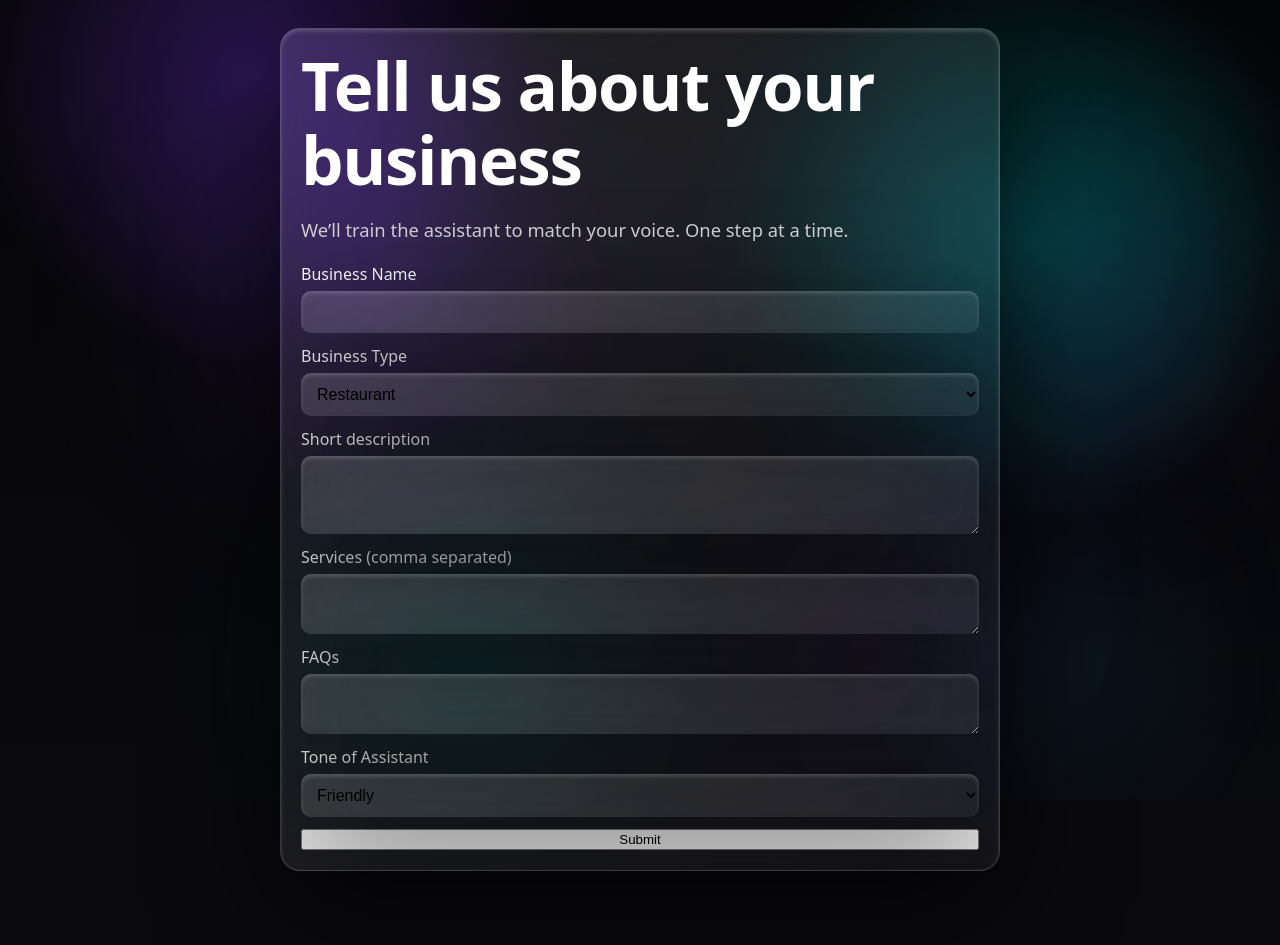
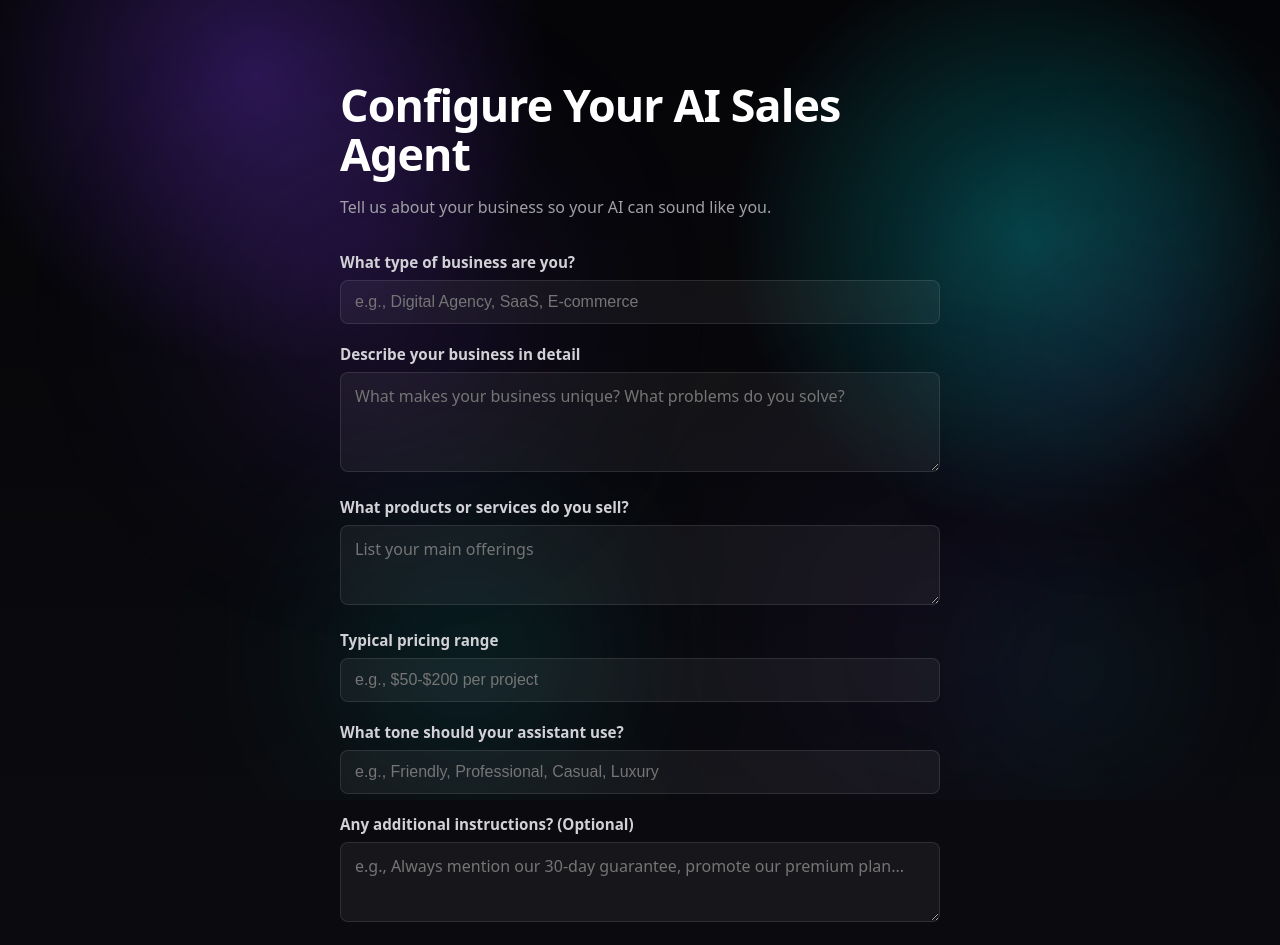
Before and after one commit to krishnabarua2010-blip/pre-closure-AI-sales, a Next.js app: page /onboarding in a window 1280 px wide. Shown: the top 945 px of the page. Before the commit the page ends 899 px from the top, so only its background shows below. Built offline with nearby package versions, Linux system fonts and the light colour scheme; sample sign-in values are in the browser's storage.

Commit message:
Rebuild onboarding form with 6 fields, add AI ready confirmation to product page

```diff
--- a/src/app/onboarding/page.tsx
+++ b/src/app/onboarding/page.tsx
@@ -1,36 +1,32 @@
-"use client"
-import { useState } from "react";
+"use client";
+
+import { useState, useEffect } from "react";
 import { useRouter } from "next/navigation";
-
-const businessTypes = [
-  "Restaurant",
-  "Retail",
-  "Service",
-  "Healthcare",
-  "Education",
-  "Other",
-];
-
-const tones = [
-  { label: "Friendly", value: "friendly" },
-  { label: "Professional", value: "professional" },
-  { label: "Salesy", value: "salesy" },
-];
+import { apiRequest } from "@/lib/api";
 
 export default function OnboardingPage() {
   const router = useRouter();
+
   const [form, setForm] = useState({
-    business_name: "",
-    business_type: businessTypes[0],
+    business_type: "",
     description: "",
     services: "",
-    faqs: "",
-    tone: tones[0].value,
+    price_range: "",
+    tone: "",
+    extra_instructions: ""
   });
+
   const [loading, setLoading] = useState(false);
   const [error, setError] = useState("");
 
-  const handleChange = (e: React.ChangeEvent<HTMLInputElement | HTMLTextAreaElement | HTMLSelectElement>) => {
+  useEffect(() => {
+    const token = localStorage.getItem("token");
+    if (!token) {
+      router.push("/signup");
+    }
+  }, [router]);
+
+  const handleChange = (e: React.ChangeEvent<HTMLInputElement | HTMLTextAreaElement>) => {
     setForm({ ...form, [e.target.name]: e.target.value });
   };
 
@@ -38,142 +34,287 @@ export default function OnboardingPage() {
     e.preventDefault();
     setLoading(true);
     setError("");
+
     try {
-      // Get selected plan from localStorage
-      const selectedPlan = localStorage.getItem("selected_plan") || "pro";
-      const { apiRequest } = await import("@/lib/api");
-      const payload = {
-        what_business_does: form.description || form.business_type,
-        what_you_sell: form.services,
-        pricing_range: form.faqs || "",
-        tone: form.tone,
-        extra_instructions: "",
-        plan_name: selectedPlan,
-        business_name: form.business_name,
-      };
+      const res = await apiRequest(
+        "/update_profile",
+        "POST",
+        form,
+        true
+      );
 
-      const resp = await apiRequest("/update_profile", "POST", payload, true);
-      console.log("update_profile response:", resp);
-      if (!resp.ok) throw new Error(resp.data?.message || `Failed to submit: ${resp.status}`);
+      console.log("update_profile response:", res);
 
-      // Save basic profile info locally for dashboard display
-      const profile = resp.data || {};
-      localStorage.removeItem("selected_plan");
-      try { localStorage.setItem("profile", JSON.stringify(profile)); } catch {}
-      router.push("/product");
+      if (res?.ok) {
+        router.push("/product");
+      } else {
+        const errMsg = res?.data?.message || "Something went wrong";
+        setError(errMsg);
+        console.log(res);
+      }
     } catch (err) {
       const message = err instanceof Error ? err.message : String(err);
-      setError(message || "Error submitting form");
+      setError(message || "Error updating profile");
     } finally {
       setLoading(false);
     }
   };
 
-  if (error) {
-    return (
-      <div className="container" style={{ paddingTop: 60, paddingBottom: 60, textAlign: 'center' }}>
-        <h2 style={{ fontSize: '1.3rem', color: '#ff6b6b', marginBottom: 16 }}>Error</h2>
-        <p style={{ fontSize: '1.1rem', color: '#a0a0a6', marginBottom: 24 }}>{error}</p>
-        <a href="/" style={{ color: '#8b5cf6', textDecoration: 'underline' }}>← Back to home</a>
-      </div>
-    );
-  }
   return (
-    <div className="container" style={{paddingTop:28,paddingBottom:28}}>
-      <div className="stage" aria-hidden />
-      <div className="glass" style={{maxWidth:720,margin:'0 auto',padding:20}}>
-        <h1 style={{margin:0}}>Tell us about your business</h1>
-        <p className="muted">We’ll train the assistant to match your voice. One step at a time.</p>
+    <div className="page">
+      <section style={{ maxWidth: 600, margin: "0 auto", marginBottom: 60 }} className="fade-up">
+        <h1 style={{ fontSize: "clamp(2rem, 4.5vw, 2.8rem)", marginBottom: 16 }}>
+          Configure Your AI Sales Agent
+        </h1>
+        <p style={{ fontSize: "1rem", color: "#a0a0a6", marginBottom: 32 }}>
+          Tell us about your business so your AI can sound like you.
+        </p>
 
-        <form onSubmit={handleSubmit} style={{display:'flex',flexDirection:'column',gap:12,marginTop:12}}>
-          <div style={{display:'flex',flexDirection:'column',gap:6}}>
-            <label className="kicker">Business Name</label>
+        <form onSubmit={handleSubmit} style={{ display: "flex", flexDirection: "column", gap: 20 }}>
+          {/* Business Type */}
+          <div>
+            <label
+              style={{
+                display: "block",
+                marginBottom: 8,
+                color: "#d1d1d6",
+                fontSize: "0.95rem",
+                fontWeight: 600,
+              }}
+            >
+              What type of business are you?
+            </label>
             <input
               type="text"
-              name="business_name"
-              value={form.business_name}
+              name="business_type"
+              value={form.business_type}
               onChange={handleChange}
-              className="glass"
-              style={{padding:12,borderRadius:10,border:'none'}}
+              placeholder="e.g., Digital Agency, SaaS, E-commerce"
               required
+              style={{
+                width: "100%",
+                padding: "12px 14px",
+                fontSize: "1rem",
+                background: "rgba(255, 255, 255, 0.05)",
+                border: "1px solid rgba(255, 255, 255, 0.1)",
+                borderRadius: 8,
+                color: "#d1d1d6",
+                boxSizing: "border-box",
+              }}
             />
           </div>
 
-          <div style={{display:'flex',flexDirection:'column',gap:6}}>
-            <label className="kicker">Business Type</label>
-            <select
-              name="business_type"
-              value={form.business_type}
-              onChange={handleChange}
-              className="glass"
-              style={{padding:12,borderRadius:10,border:'none'}}
-              required
+          {/* Description */}
+          <div>
+            <label
+              style={{
+                display: "block",
+                marginBottom: 8,
+                color: "#d1d1d6",
+                fontSize: "0.95rem",
+                fontWeight: 600,
+              }}
             >
-              {businessTypes.map((type) => (
-                <option key={type} value={type}>{type}</option>
-              ))}
-            </select>
-          </div>
-
-          <div style={{display:'flex',flexDirection:'column',gap:6}}>
-            <label className="kicker">Short description</label>
+              Describe your business in detail
+            </label>
             <textarea
               name="description"
               value={form.description}
               onChange={handleChange}
-              className="glass"
-              style={{padding:12,borderRadius:10,border:'none'}}
-              rows={3}
+              placeholder="What makes your business unique? What problems do you solve?"
               required
+              style={{
+                width: "100%",
+                padding: "12px 14px",
+                fontSize: "1rem",
+                background: "rgba(255, 255, 255, 0.05)",
+                border: "1px solid rgba(255, 255, 255, 0.1)",
+                borderRadius: 8,
+                color: "#d1d1d6",
+                boxSizing: "border-box",
+                fontFamily: "inherit",
+                minHeight: "100px",
+                resize: "vertical",
+              }}
             />
           </div>
 
-          <div style={{display:'flex',flexDirection:'column',gap:6}}>
-            <label className="kicker">Services (comma separated)</label>
+          {/* Services */}
+          <div>
+            <label
+              style={{
+                display: "block",
+                marginBottom: 8,
+                color: "#d1d1d6",
+                fontSize: "0.95rem",
+                fontWeight: 600,
+              }}
+            >
+              What products or services do you sell?
+            </label>
             <textarea
               name="services"
               value={form.services}
               onChange={handleChange}
-              className="glass"
-              style={{padding:12,borderRadius:10,border:'none'}}
-              rows={2}
+              placeholder="List your main offerings"
               required
+              style={{
+                width: "100%",
+                padding: "12px 14px",
+                fontSize: "1rem",
+                background: "rgba(255, 255, 255, 0.05)",
+                border: "1px solid rgba(255, 255, 255, 0.1)",
+                borderRadius: 8,
+                color: "#d1d1d6",
+                boxSizing: "border-box",
+                fontFamily: "inherit",
+                minHeight: "80px",
+                resize: "vertical",
+              }}
             />
           </div>
 
-          <div style={{display:'flex',flexDirection:'column',gap:6}}>
-            <label className="kicker">FAQs</label>
-            <textarea
-              name="faqs"
-              value={form.faqs}
+          {/* Price Range */}
+          <div>
+            <label
+              style={{
+                display: "block",
+                marginBottom: 8,
+                color: "#d1d1d6",
+                fontSize: "0.95rem",
+                fontWeight: 600,
+              }}
+            >
+              Typical pricing range
+            </label>
+            <input
+              type="text"
+              name="price_range"
+              value={form.price_range}
               onChange={handleChange}
-              className="glass"
-              style={{padding:12,borderRadius:10,border:'none'}}
-              rows={2}
+              placeholder="e.g., $50-$200 per project"
               required
+              style={{
+                width: "100%",
+                padding: "12px 14px",
+                fontSize: "1rem",
+                background: "rgba(255, 255, 255, 0.05)",
+                border: "1px solid rgba(255, 255, 255, 0.1)",
+                borderRadius: 8,
+                color: "#d1d1d6",
+                boxSizing: "border-box",
+              }}
             />
           </div>
 
-          <div style={{display:'flex',flexDirection:'column',gap:6}}>
-            <label className="kicker">Tone of Assistant</label>
-            <select
+          {/* Tone */}
+          <div>
+            <label
+              style={{
+                display: "block",
+                marginBottom: 8,
+                color: "#d1d1d6",
+                fontSize: "0.95rem",
+                fontWeight: 600,
+              }}
+            >
+              What tone should your assistant use?
+            </label>
+            <input
+              type="text"
               name="tone"
               value={form.tone}
               onChange={handleChange}
-              className="glass"
-              style={{padding:12,borderRadius:10,border:'none'}}
+              placeholder="e.g., Friendly, Professional, Casual, Luxury"
               required
-            >
-              {tones.map((tone) => (
-                <option key={tone.value} value={tone.value}>{tone.label}</option>
-              ))}
-            </select>
+              style={{
+                width: "100%",
+                padding: "12px 14px",
+                fontSize: "1rem",
+                background: "rgba(255, 255, 255, 0.05)",
+                border: "1px solid rgba(255, 255, 255, 0.1)",
+                borderRadius: 8,
+                color: "#d1d1d6",
+                boxSizing: "border-box",
+              }}
+            />
           </div>
 
-          {error && <div style={{color:'#ff6b6b',fontSize:13}}>{error}</div>}
-          <button type="submit" className="btn btn-primary" disabled={loading}>{loading ? 'Submitting...' : 'Submit'}</button>
+          {/* Extra Instructions */}
+          <div>
+            <label
+              style={{
+                display: "block",
+                marginBottom: 8,
+                color: "#d1d1d6",
+                fontSize: "0.95rem",
+                fontWeight: 600,
+              }}
+            >
+              Any additional instructions? (Optional)
+            </label>
+            <textarea
+              name="extra_instructions"
+              value={form.extra_instructions}
+              onChange={handleChange}
+              placeholder="e.g., Always mention our 30-day guarantee, promote our premium plan..."
+              style={{
+                width: "100%",
+                padding: "12px 14px",
+                fontSize: "1rem",
+                background: "rgba(255, 255, 255, 0.05)",
+                border: "1px solid rgba(255, 255, 255, 0.1)",
+                borderRadius: 8,
+                color: "#d1d1d6",
+                boxSizing: "border-box",
+                fontFamily: "inherit",
+                minHeight: "80px",
+                resize: "vertical",
+              }}
+            />
+          </div>
+
+          {error && (
+            <div style={{ color: "#ff6b6b", fontSize: "0.9rem", padding: "12px", background: "rgba(255, 107, 107, 0.1)", borderRadius: 8 }}>
+              {error}
+            </div>
+          )}
+
+          {/* Submit Button */}
+          <button
+            type="submit"
+            disabled={loading}
+            style={{
+              padding: "14px 20px",
+              fontSize: "1rem",
+              fontWeight: 700,
+              background: loading ? "rgba(124, 58, 237, 0.5)" : "linear-gradient(135deg, #7c3aed, #00ffff)",
+              color: "#000",
+              border: "none",
+              borderRadius: 999,
+              cursor: loading ? "not-allowed" : "pointer",
+              transition: "all 0.3s ease",
+              opacity: loading ? 0.6 : 1,
+            }}
+            onMouseEnter={(e) => {
+              if (!loading) {
+                e.currentTarget.style.transform = "translateY(-3px) scale(1.02)";
+                e.currentTarget.style.boxShadow = "0 8px 24px rgba(124, 58, 237, 0.35)";
+              }
+            }}
+            onMouseLeave={(e) => {
+              e.currentTarget.style.transform = "translateY(0) scale(1)";
+              e.currentTarget.style.boxShadow = "none";
+            }}
+          >
+            {loading ? "Configuring..." : "Launch My AI Agent"}
+          </button>
+
+          <p style={{ textAlign: "center", fontSize: "0.85rem", color: "#808086", marginTop: 12 }}>
+            This usually takes 30-60 seconds.
+          </p>
         </form>
-      </div>
+      </section>
     </div>
   );
 }
```
Also changed, not shown: src/app/product/page.tsx (+41 -0 lines).
